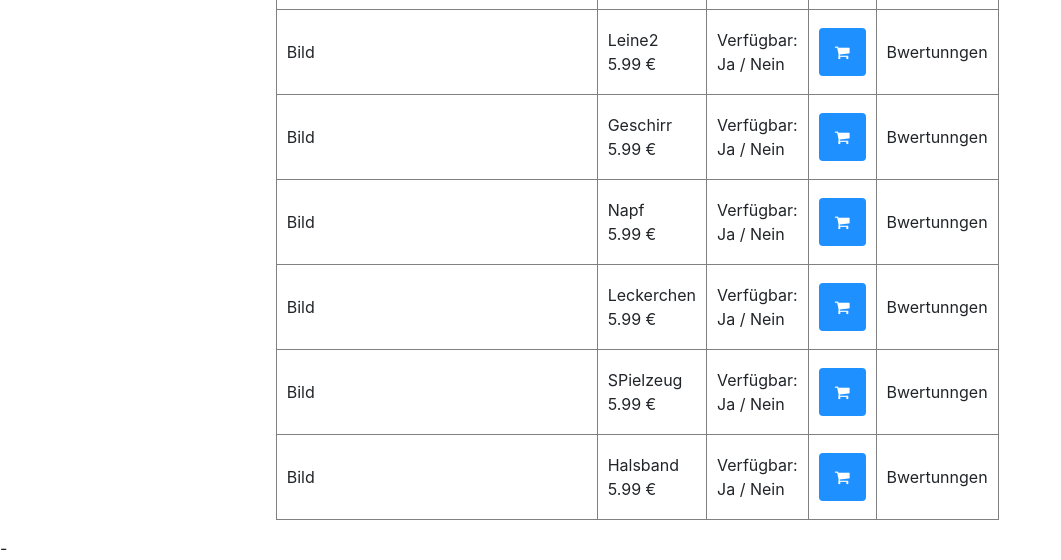
After one commit to meltsynv/petshop, a PHP site: the page made by produktübersichtHund.php in a window 1280 px wide. The commit adds this page. Shown: the part 672-1232 px from the top of the page, without its empty margins (0-1061 px from the left). Run offline with PHP 8.4, Linux system fonts and the light colour scheme; some libraries are stand-ins or nearby versions.

Commit message:
produktübersicht

```diff
--- a/css/style_index.css
+++ b/css/style_index.css
@@ -69,3 +69,18 @@ span.psw {
         width: 100%;
     }
 }
+
+/* Style buttons */
+.btn {
+    background-color: DodgerBlue; /* Blue background */
+    border: none; /* Remove borders */
+    color: white; /* White text */
+    padding: 12px 16px; /* Some padding */
+    font-size: 16px; /* Set a font size */
+    cursor: pointer; /* Mouse pointer on hover */
+}
+
+/* Darker background on mouse-over */
+.btn:hover {
+    background-color: RoyalBlue;
+}
--- /dev/null
+++ b/produktübersichtHund.php
@@ -0,0 +1,122 @@
+<!doctype html>
+<html lang="en">
+<head>
+    <!-- Required meta tags -->
+    <meta charset="utf-8">
+    <meta name="viewport" content="width=device-width, initial-scale=1, shrink-to-fit=no">
+
+    <!-- Bootstrap CSS -->
+    <link rel="stylesheet" href="https://maxcdn.bootstrapcdn.com/bootstrap/4.0.0/css/bootstrap.min.css" integrity="sha384-Gn5384xqQ1aoWXA+058RXPxPg6fy4IWvTNh0E263XmFcJlSAwiGgFAW/dAiS6JXm" crossorigin="anonymous">
+    <link rel="stylesheet" href="..\css\style_index.css">
+    <link rel="stylesheet" href="https://cdnjs.cloudflare.com/ajax/libs/font-awesome/4.7.0/css/font-awesome.min.css">
+
+    <title>Webshop</title>
+</head>
+<body>
+
+<nav class="navbar navbar-expand-lg navbar-light bg-light">
+    <a class="navbar-brand" href="#">Navbar</a>
+    <button class="navbar-toggler" type="button" data-toggle="collapse" data-target="#navbarNav" aria-controls="navbarNav" aria-expanded="false" aria-label="Toggle navigation">
+        <span class="navbar-toggler-icon"></span>
+    </button>
+    <span class="navbar-nav">
+      <a class="nav-link" href="#">Home <span class="sr-only">(current)</span></a>
+    </span>
+
+    <div><h2>Dog environment</h2></div>//in die mitte verschieben
+
+
+    <div class="collapse navbar-collapse d-flex flex-row-reverse" id="navbarNav">
+        <ul class="navbar-nav">
+            <li>
+                <form class="form-inline my-2 my-lg-0">
+                    <input class="form-control mr-sm-2" type="search" placeholder="Search" aria-label="Search">
+                    <button class="btn btn-outline-success my-2 my-sm-0" type="submit">Search</button>
+                </form>
+            </li>
+            <li class="nav-item">
+                <a class="nav-link" href="Produktansicht">Profil</a>
+            </li>
+            <li class="nav-item">
+                <a class="nav-link" href="#">Cart</a>
+            </li>
+            <li class="nav-item">
+                <a class="nav-link disabled" href="#">Disabled</a>
+            </li>
+        </ul>
+    </div>
+</nav>
+
+
+<img src="C:\xampp\htdocs\petshop\img\hundeleine1.jpg " alt="Hundeleine1" width="300" height="240"/>
+<div class="container">
+    <div class="row">
+        <div class="col-sm-1 col-md-1 col-lg-2 col-xl-2"></div>
+        <div class="col-sm-11 col-md-11 col-lg-10 col-xl-10">
+            <h1 class="firstOnSide">Hunde-Zubehör</h1>
+            <table class="Hunde-Artikel" border="" cellspacing="10" cellpadding="10">
+                <tr>
+                    <td><img src="C:\xampp\htdocs\petshop\img\hundeleine1.jpg " alt="Hundeleine1" width="300" height="240"/> </td>
+                    <td>Leine1<br>5.99 €</td>
+                    <td>Verfügbar:<br>Ja / Nein</td>
+                    <td><button class="btn"><i class="fa fa-shopping-cart"></i></button> </td>
+                    <td>Bwertunngen </td>
+                </tr>
+                <tr>
+                    <td>Bild </td>
+                    <td>Leine2<br>5.99 €</td>
+                    <td>Verfügbar:<br>Ja / Nein</td>
+                    <td><button class="btn"><i class="fa fa-shopping-cart"></i></button> </td>
+                    <td>Bwertunngen </td>
+                </tr>
+                <tr>
+                    <td>Bild </td>
+                    <td>Geschirr<br>5.99 €</td>
+                    <td>Verfügbar:<br>Ja / Nein</td>
+                    <td><button class="btn"><i class="fa fa-shopping-cart"></i></button> </td>
+                    <td>Bwertunngen </td>
+                </tr>
+                <tr>
+                    <td>Bild </td>
+                    <td>Napf<br>5.99 €</td>
+                    <td>Verfügbar:<br>Ja / Nein</td>
+                    <td><button class="btn"><i class="fa fa-shopping-cart"></i></button> </td>
+                    <td>Bwertunngen </td>
+                </tr>
+                <tr>
+                    <td>Bild </td>
+                    <td>Leckerchen<br>5.99 €</td>
+                    <td>Verfügbar:<br>Ja / Nein</td>
+                    <td><button class="btn"><i class="fa fa-shopping-cart"></i></button> </td>
+                    <td>Bwertunngen </td>
+                </tr>
+                <tr>
+                    <td>Bild </td>
+                    <td>SPielzeug<br>5.99 €</td>
+                    <td>Verfügbar:<br>Ja / Nein</td>
+                    <td><button class="btn"><i class="fa fa-shopping-cart"></i></button> </td>
+                    <td>Bwertunngen </td>
+                </tr>
+                <tr>
+                    <td>Bild </td>
+                    <td>Halsband<br>5.99 €</td>
+                    <td>Verfügbar:<br>Ja / Nein</td>
+                    <td><button class="btn"><i class="fa fa-shopping-cart"></i></button> </td>
+                    <td>Bwertunngen </td>
+                </tr>
+            </table>
+        </div>
+    </div>
+</div>-
+
+
+
+
+
+<!-- Optional JavaScript -->
+<!-- jQuery first, then Popper.js, then Bootstrap JS -->
+<script src="https://code.jquery.com/jquery-3.2.1.slim.min.js" integrity="sha384-KJ3o2DKtIkvYIK3UENzmM7KCkRr/rE9/Qpg6aAZGJwFDMVNA/GpGFF93hXpG5KkN" crossorigin="anonymous"></script>
+<script src="https://cdnjs.cloudflare.com/ajax/libs/popper.js/1.12.9/umd/popper.min.js" integrity="sha384-ApNbgh9B+Y1QKtv3Rn7W3mgPxhU9K/ScQsAP7hUibX39j7fakFPskvXusvfa0b4Q" crossorigin="anonymous"></script>
+<script src="https://maxcdn.bootstrapcdn.com/bootstrap/4.0.0/js/bootstrap.min.js" integrity="sha384-JZR6Spejh4U02d8jOt6vLEHfe/JQGiRRSQQxSfFWpi1MquVdAyjUar5+76PVCmYl" crossorigin="anonymous"></script>
+</body>
+</html>
```
Also changed, not shown: produktübersichtKaninchen.php (added, +122 -0 lines), produktübersichtKatze.php (added, +122 -0 lines), img/hundeleine1.jpg (added).
